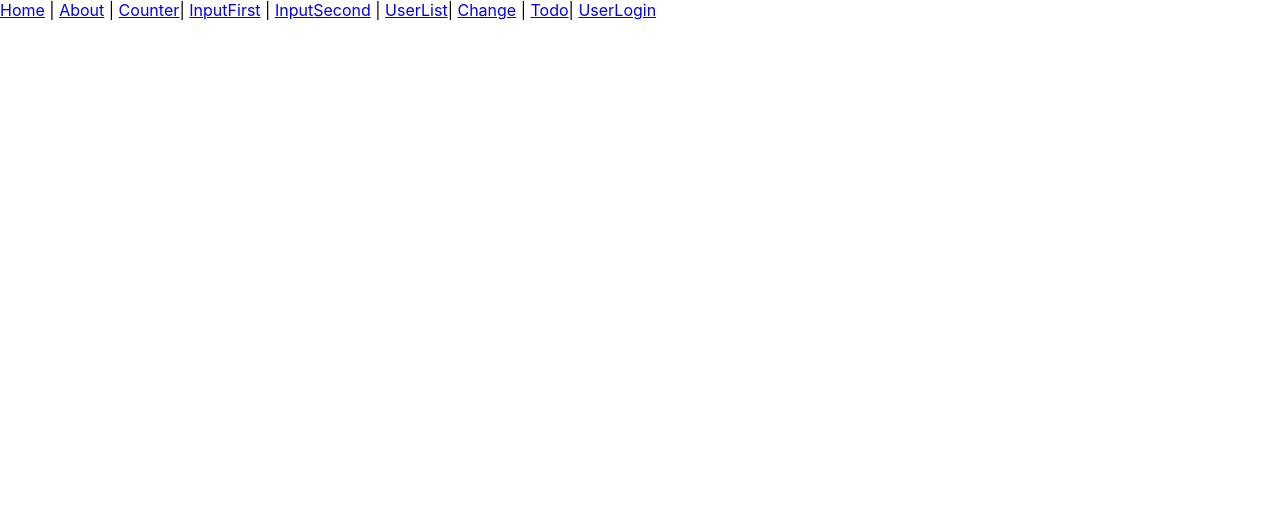
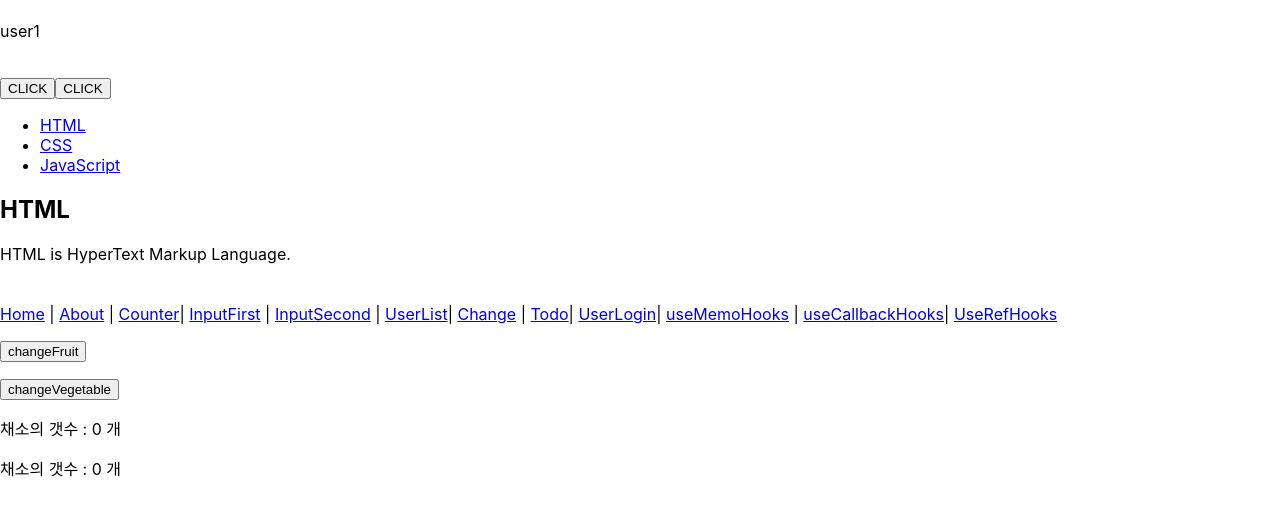
Before and after one commit to miyoung-park/react_project, a React (Create React App) app: page /useMemoHooks in a window 1280 px wide. Shown: the top 516 px of the page. Built offline with nearby package versions, Linux system fonts and the light colour scheme.

Commit message:
Hooks 사용해보기

```diff
--- a/src/App.js
+++ b/src/App.js
@@ -12,6 +12,9 @@ import Navigation from "./views/Navigation";
 import Content from "./views/Content";
 import TodoApp from "./views/TodoApp";
 import UserLogin from "./views/UserLogin";
+import UseMemoHooks from "./views/hooks/UseMemoHooks";
+import UseCallbackHooks from "./views/hooks/UseCallbackHooks";
+import UseRefHooks from "./views/hooks/UseRefHooks";
 
 
 
@@ -21,15 +24,17 @@ import UserLogin from "./views/UserLogin";
 function App() {
     return (
         <div>
-            {/*<Subject title="WEB" sub="world wide web !"/>*/}
-            {/*<Navigation />*/}
-            {/*<Content />*/}
+            <Subject title="WEB" sub="world wide web !"/>
+            <Navigation />
+            <Content />
 
-            {/*<br/><br/>*/}
+            <br/><br/>
             <nav>
                 <Link to="/">Home</Link> | <Link to="/about">About</Link> | <Link to="/counter">Counter</Link>
                 | <Link to="/input/first">InputFirst</Link> | <Link to="/input/second">InputSecond</Link> | <Link to="/list">UserList</Link>
                 | <Link to="/change">Change</Link> | <Link to="/todo">Todo</Link>| <Link to="/login">UserLogin</Link>
+                | <Link to="/useMemoHooks">useMemoHooks</Link> | <Link to="/useCallbackHooks">useCallbackHooks</Link>
+                | <Link to="/useRefHooks">UseRefHooks</Link>
             </nav>
             <Routes>
                 <Route path="/" element={<Home/>}/>
@@ -41,6 +46,9 @@ function App() {
                 <Route path="/change" element={<Change/>}/>
                 <Route path="/todo" element={<TodoApp/>}/>
                 <Route path="/login" element={<UserLogin/>}/>
+                <Route path="/useMemoHooks" element={<UseMemoHooks/>}/>
+                <Route path="/useCallbackHooks" element={<UseCallbackHooks/>}/>
+                <Route path="/useRefHooks" element={<UseRefHooks/>}/>
             </Routes>
         </div>
     )
--- a/src/views/Counter.js
+++ b/src/views/Counter.js
@@ -1,14 +1,18 @@
-import React, {useState} from "react";
+import React, {useEffect, useState} from "react";
 
 const Counter = () => {
     // count = '0'이라는 값을 기본값으로 가지고 있는 count
     // setCount = count 를 세팅할 수 있는 setter 함수
     const [ count, setCount ] = useState(0);
 
+    useEffect(() => {
+        console.log(count)
+    }, [count])
+
     // 증가
     const increase = () => {
         // setter 함수로 상태 관리를 하겠다고 선언했기 때문에 해당 setter 를 사용해서 상태관리를 해줘야 함
-        setCount( count + 1 ); // == count +=1
+        setCount( count => count + 1 ); // == count +=1
     }
     // 감소
     const decrease = () => {
--- a/src/views/Subject.js
+++ b/src/views/Subject.js
@@ -8,6 +8,10 @@ const Subject = ({
     const [ title, setTitle ] = useState(propTitle);
     const [ sub, setSub ] = useState(propSub);
     const [ count , setCount ] = useState(0);
+    const [ user, setUser ] = useState({
+        uid : "user1",
+        passwd: 12345,
+    });
 
     useEffect(() => {
         console.log( "value changed... ");
@@ -19,13 +23,25 @@ const Subject = ({
         setCount( count + 1 );
     }
 
+    const onClickUser = () => {
+        setUser((prev) => ({
+            ...user,
+            uid : "anonymous"
+        }))
+    }
+
     return (
-        <header>
-            <h1>{ title }</h1>
-            { sub }
-            <br/>
-            <button onClick={ onClickTitle }>CLICK</button>
-        </header>
+        <>
+            <header>
+                <h1>{ title }</h1>
+                <h2>{ sub }</h2>
+                <p>{ user.uid }</p>
+                <br/>
+                <button onClick={ onClickTitle }>CLICK</button>
+                <button onClick={ onClickUser }>CLICK</button>
+                {/*<button onClick={ onClickUser("uid", "test2", "123456789") }>CLICK</button>*/}
+            </header>
+        </>
     )
 }
 
--- /dev/null
+++ b/src/views/hooks/UseCallbackHooks.js
@@ -0,0 +1,40 @@
+import {useCallback, useState} from "react";
+import Subject from "../Subject";
+import UseCallbackSideComponent from "./UseCallbackSideComponent";
+
+const UseCallbackHooks = () => {
+
+    const [ number, setNumber ] = useState(0);
+    const [ characters, setCharacters ] = useState("");
+
+
+    const printCharacters = () => {
+        setCharacters(
+            characters + "ha"
+        )
+        doPrintPlusNumber();
+    }
+    const plusNumber = () => {
+        setNumber( number + 1);
+    }
+
+    const doPrintPlusNumber = useCallback(() => {
+        printPlusNumber();
+    }, [number]);
+
+    const printPlusNumber = () => {
+        return number;
+    }
+
+
+    return (
+        <>
+            <button onClick={printCharacters}>printCharacters</button>
+            <button onClick={plusNumber}>plusNumber</button>
+            <UseCallbackSideComponent callback={printPlusNumber} />
+        </>
+    )
+
+}
+
+export default UseCallbackHooks;
--- /dev/null
+++ b/src/views/hooks/UseCallbackSideComponent.js
@@ -0,0 +1,14 @@
+const UseCallbackSideComponent = ({ callback =()=>{} }) => {
+
+    console.log("자식 컴포넌트 재 렌더링");
+
+    return (
+        <>
+            <div>
+                <p>계산된 숫자는? { callback() }</p>
+            </div>
+        </>
+    )
+}
+
+export default UseCallbackSideComponent;
--- /dev/null
+++ b/src/views/hooks/UseMemoHooks.js
@@ -0,0 +1,54 @@
+import {useMemo, useState} from "react";
+
+const UseMemoHooks = () => {
+
+    const [ fruitArray, setFruitArray ] = useState("");
+    const fruits = ["딸기","바나나","메론","수박","체리"];
+    const [ vegetableArray, setVegetableArray ] = useState("");
+    const vegetables = ["당근","오이","호박","버섯","연근"];
+    const [count, setCount] = useState(0);
+
+    const changeFruits = () => {
+        setFruitArray([
+            ...fruitArray,
+            fruits[count]
+        ]);
+        setCount(count < fruits.length-1? count+1 : 0);
+    }
+
+    const changeVegetables = () => {
+        setVegetableArray([
+            ...vegetableArray,
+            vegetables[count]
+        ]);
+        setCount(count < vegetables.length-1? count+1 : 0);
+    }
+
+    const getVegetableLength = () => {
+        // 채소의 개수를 변경하지 않아도 실행되고 있음
+        console.log( "rendering >> " + vegetableArray.toString() );
+        return `${vegetableArray.length} 개`;
+    }
+
+    const memoVegetableLength = useMemo(() => {
+        // vegetableArray 의 값이 변경될 때만 실행됨
+        console.log( "memo hooks >> " + vegetableArray.toString() );
+        return `${vegetableArray.length} 개`;
+    }, [vegetableArray])
+
+
+
+    return (
+        <>
+            <p>{ fruitArray }</p>
+            <button onClick={changeFruits}>changeFruit</button>
+            <p>{ vegetableArray }</p>
+            <button onClick={changeVegetables}>changeVegetable</button>
+            <p>채소의 갯수 : {getVegetableLength()}</p>
+            <p>채소의 갯수 : {memoVegetableLength}</p>
+        </>
+    )
+
+}
+
+export default UseMemoHooks;
--- /dev/null
+++ b/src/views/hooks/UseRefHooks.js
@@ -0,0 +1,21 @@
+import { useRef } from "react";
+
+const UseRefHooks = () => {
+
+    const child = useRef();
+    const handleAutoInput = () => {
+       child.current.value = "input field 를 채웁니다."
+       child.current.focus();
+    }
+
+    return (
+        <>
+            <div>
+                <button onClick={handleAutoInput}>FOCUS INPUT</button>
+                <input ref={child}/>
+            </div>
+        </>
+    )
+}
+
+export default UseRefHooks;
```
